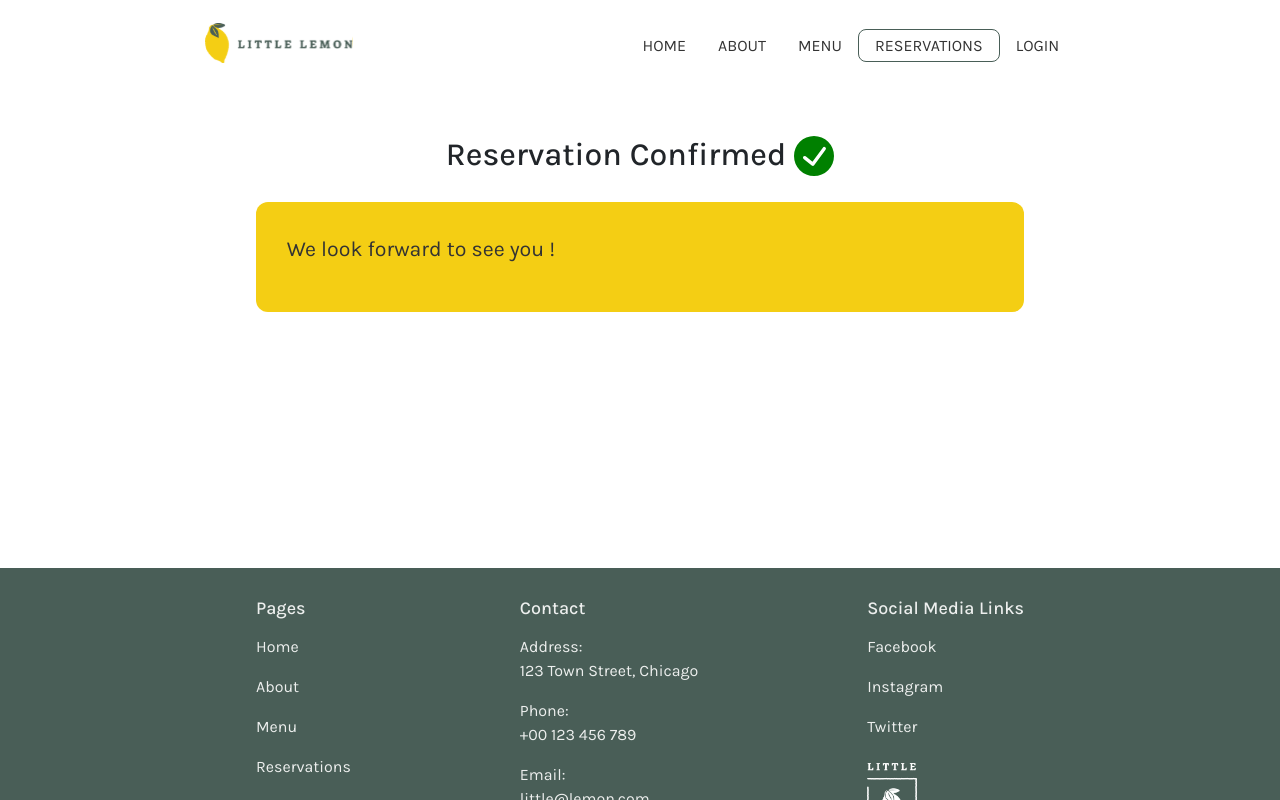
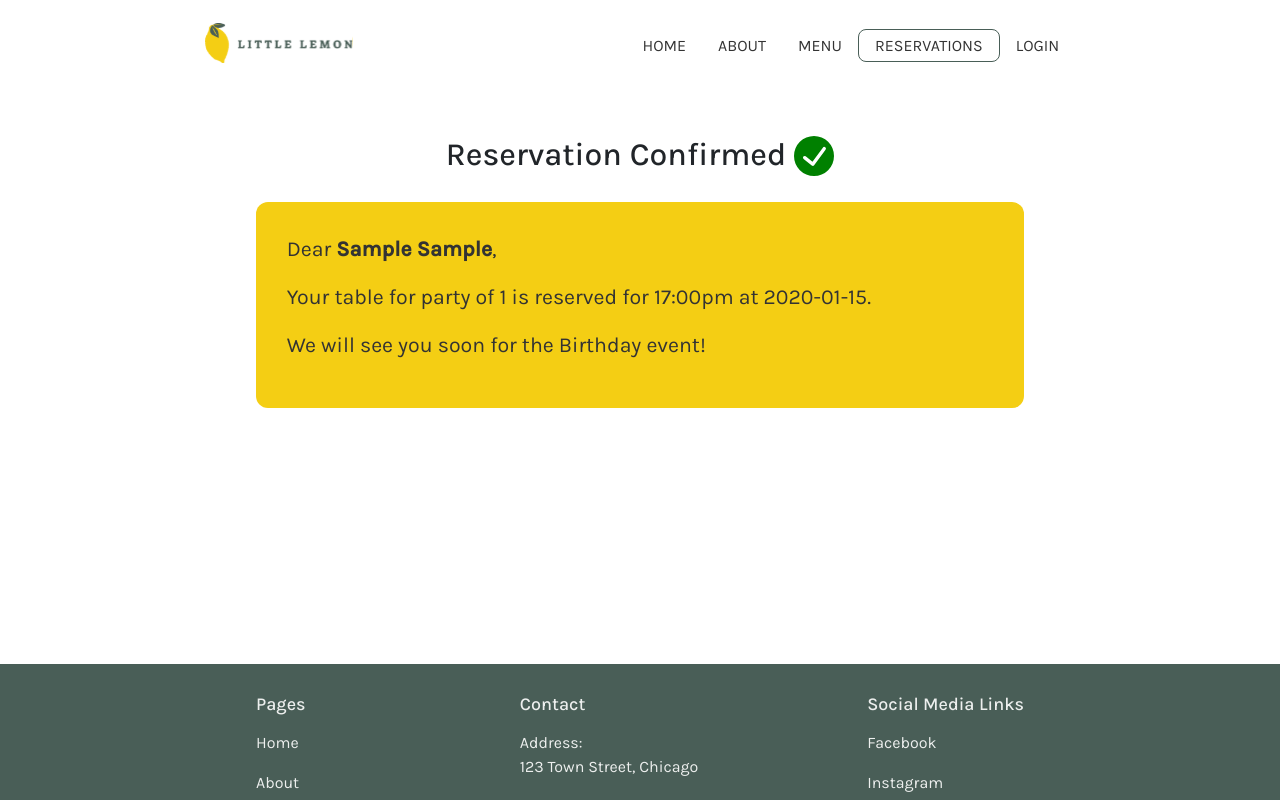
Before and after one commit to KSavla12/Little-Lemon-Website, a React (Create React App) app: page /booking in a window 1280 px wide. Both pictures are taken after typing "Sample", "Sample", "name@example.com", "2020-01-15" into the empty fields and a click on the button "Submit". Shown: the top 800 px of the page. Built offline with nearby package versions, Linux system fonts and the light colour scheme; a web font is replaced by a local one.

Commit message:
Confirmation page tailored message

```diff
--- a/src/components/ConfirmedBooking.js
+++ b/src/components/ConfirmedBooking.js
@@ -13,7 +13,9 @@ const ConfirmedBooking = (props) => {
       </div>
 
       <div className='display-message'>
-        <p>We look forward to see you !</p>
+        <p>Dear <span style={{fontWeight:"bold"}}>{props.formData.firstName} {props.formData.lastName}</span>,</p>
+        <p>Your table for party of {props.formData.guests} is reserved for {props.formData.time}pm at {props.formData.date}.</p>
+        <p>We will see you soon for the {props.formData.occasion} event!</p>
       </div>
 
     </section>
--- a/src/pages/BookingPage.js
+++ b/src/pages/BookingPage.js
@@ -53,7 +53,7 @@ const BookingPage = () => {
     <>
       {!submited
         ? <BookingForm availableTimes={availableTimes} dispatch={dispatch} submitForm={submitForm}/>
-        : <ConfirmedBooking/>
+        : <ConfirmedBooking formData={data}/>
       }
     </>
   )
```
